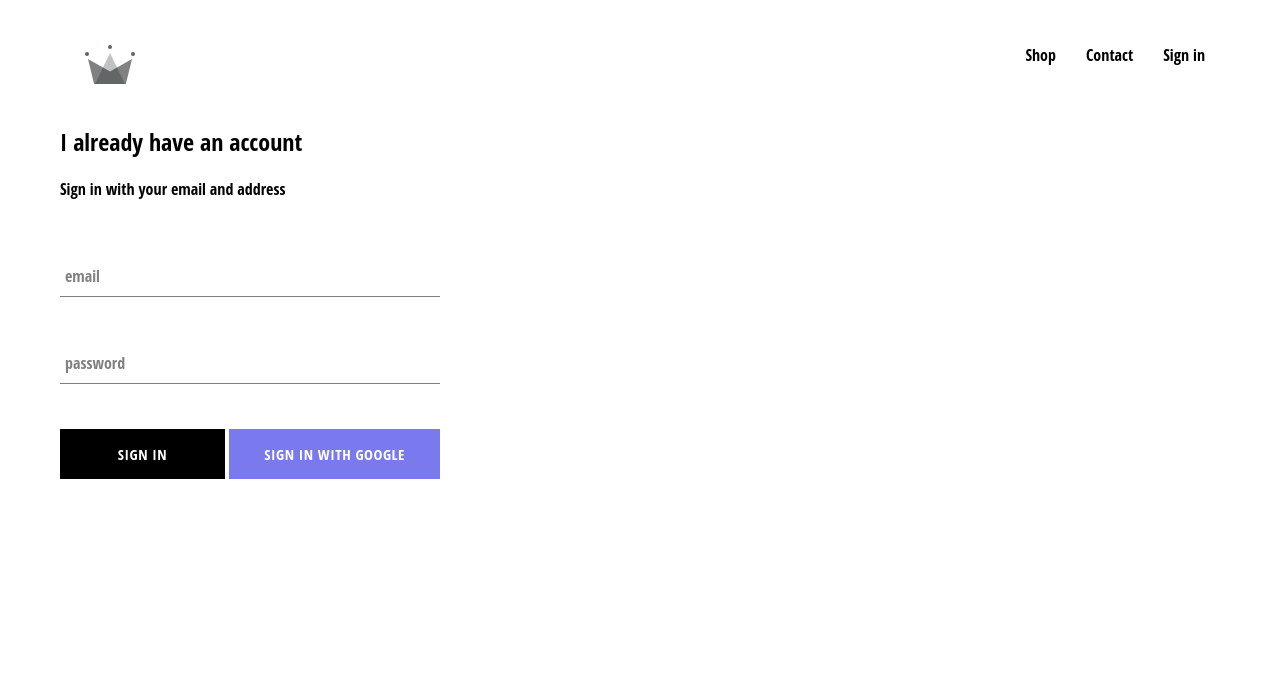
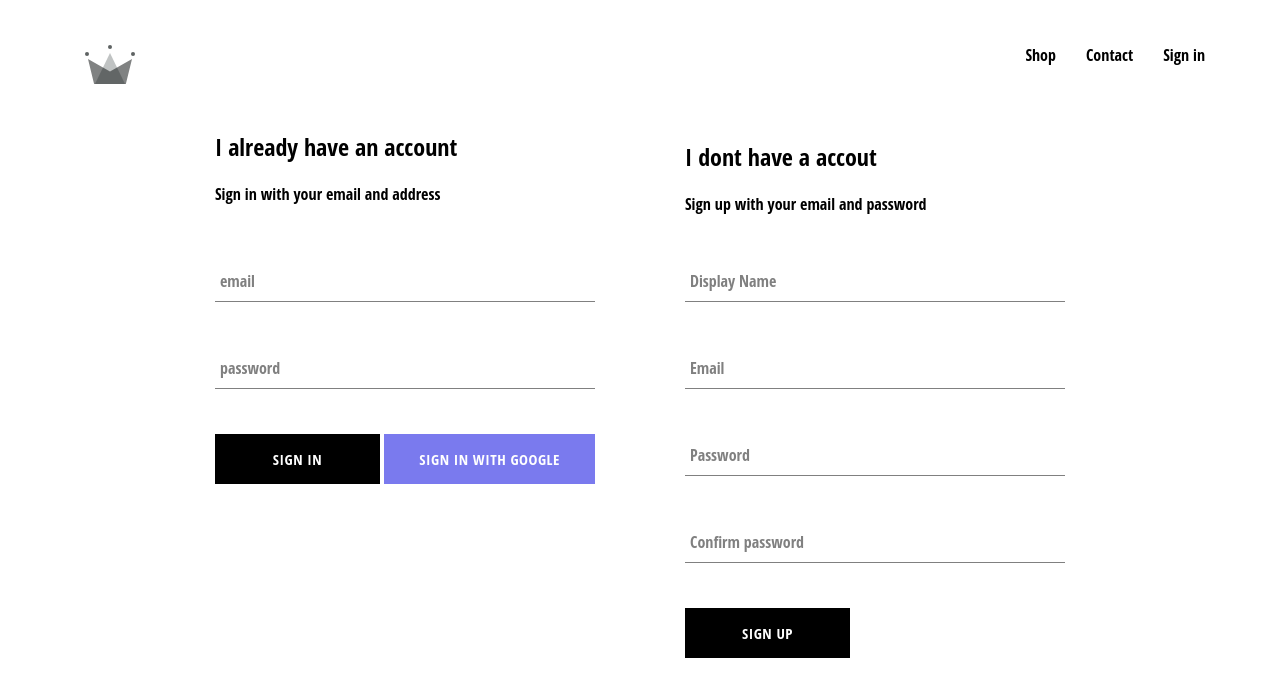
Before and after one commit to AssaadDev/crwn-clothing, a React (Create React App) app: page /sign in a window 1280 px wide. Shown: the top 696 px of the page. Built offline with nearby package versions, Linux system fonts and the light colour scheme; no server answers; the HTML template or start-up script is replaced by a standard one.

Commit message:
we made sign up/ register page fully functional with storing data in database (firestore). And also made sign up component.

```diff
--- a/src/App.js
+++ b/src/App.js
@@ -21,9 +21,26 @@
   componentDidMount() {
     this.unsubFromAuth = auth.onAuthStateChanged(async user => {
 
-      creatUserProfDoc(user);
+      if(user){
+        const userRef = await creatUserProfDoc(user)
 
-      this.setState({ currentUser: user });
+        userRef.onSnapshot(snapShot => {
+          this.setState({
+            currentUser: {
+              id: snapShot.id,
+              ...snapShot.data()
+            }
+          });
+
+          console.log(this.state);
+        })
+      }else{
+        this.setState({ currentUser: user})
+      }
+
+      //creatUserProfDoc(user);
+
+      //this.setState({ currentUser: user });
       //console.log(this.state.currentUser);
     });
   }
--- a/src/components/sign-in/sign-in.component.jsx
+++ b/src/components/sign-in/sign-in.component.jsx
@@ -2,7 +2,7 @@
 import { FormInput } from "../form-input/form-input.component";
 import "./sign-in.style.scss";
 import { CustomButton } from "../custom-button/custom-button.component";
-import { signInWithGoogle } from "../../firebase/firebase.util";
+import { auth, signInWithGoogle } from "../../firebase/firebase.util";
 
 class SignIn extends React.Component {
   constructor(props) {
@@ -13,10 +13,20 @@
     };
   }
 
-  handleSubmit = (event) => {
+  handleSubmit = async event => {
     event.preventDefault();
 
-    this.setState({ email: "", password: "" });
+    const {email, password} = this.state;
+
+    try{
+      await auth.signInWithEmailAndPassword(email, password);
+      this.setState({ email: "", password: "" });
+    }catch(error){
+      console.log(error);
+    }
+
+
+
   };
 
   handleChange = (event) => {
--- /dev/null
+++ b/src/components/sign-up/sign-up.component.jsx
@@ -0,0 +1,106 @@
+import React from "react";
+import { FormInput } from "../form-input/form-input.component";
+import { CustomButton } from "../custom-button/custom-button.component";
+
+import { auth, creatUserProfDoc } from "../../firebase/firebase.util";
+
+import "./sign-up.styles.scss";
+
+class SignUp extends React.Component {
+  constructor() {
+    super();
+
+    this.state = {
+      displayName: "",
+      email: "",
+      password: "",
+      confirmPassword: "",
+    };
+  }
+
+  handleSubmit = async (event) => {
+    event.preventDefault();
+
+    const { displayName, email, password, confirmPassword } = this.state;
+
+    if (password !== confirmPassword) {
+      alert("password doesnt match");
+      return;
+    }
+
+    try {
+      const { user } = await auth.createUserWithEmailAndPassword(
+        email,
+        password
+      );
+
+      await creatUserProfDoc(user, { displayName });
+
+      this.setState({
+        displayName: "",
+        email: "",
+        password: "",
+        confirmPassword: "",
+      });
+    } catch (error) {
+      console.error(error);
+    }
+  };
+
+  handleChange = (event) => {
+    const { name, value } = event.target;
+
+    this.setState({ [name]: value });
+  };
+
+  render() {
+    const { displayName, email, password, confirmPassword } = this.state;
+    return (
+      <div className="sign-up">
+        <h2>I dont have a accout</h2>
+        <span>Sign up with your email and password</span>
+        <form className="sign-up-form" onSubmit={this.handleSubmit}>
+          <FormInput
+            type="text"
+            name="displayName"
+            value={displayName}
+            onChange={this.handleChange}
+            label="Display Name"
+            required
+          />
+
+          <FormInput
+            type="email"
+            name="email"
+            value={email}
+            onChange={this.handleChange}
+            label="Email"
+            required
+          />
+
+          <FormInput
+            type="password"
+            name="password"
+            value={password}
+            onChange={this.handleChange}
+            label="Password"
+            required
+          />
+
+          <FormInput
+            type="password"
+            name="confirmPassword"
+            value={confirmPassword}
+            onChange={this.handleChange}
+            label="Confirm password"
+            required
+          />
+
+          <CustomButton type="submit">Sign up</CustomButton>
+        </form>
+      </div>
+    );
+  }
+}
+
+export default SignUp;
--- /dev/null
+++ b/src/components/sign-up/sign-up.styles.scss
@@ -0,0 +1,9 @@
+.sign-up {
+    display: flex;
+    flex-direction: column;
+    width: 380px;
+
+    .title {
+      margin: 10px 0;
+    }
+  }
--- /dev/null
+++ b/src/pages/sign-in-out/signInOut .style.scss
@@ -0,0 +1,6 @@
+.sign-in-and-sign-up {
+    width: 850px;
+    display: flex;
+    justify-content: space-between;
+    margin: 30px auto;
+  }
--- a/src/pages/sign-in-out/signInOut.component.jsx
+++ b/src/pages/sign-in-out/signInOut.component.jsx
@@ -1,9 +1,11 @@
 import React from "react";
 import SignIn from "../../components/sign-in/sign-in.component";
-
+import SignUp from "../../components/sign-up/sign-up.component";
+import "./signInOut .style.scss";
 
 export const SignInOut = () => (
-    <div>
+  <div className="sign-in-and-sign-up">
     <SignIn />
-    </div>
-)
+    <SignUp />
+  </div>
+);
```
